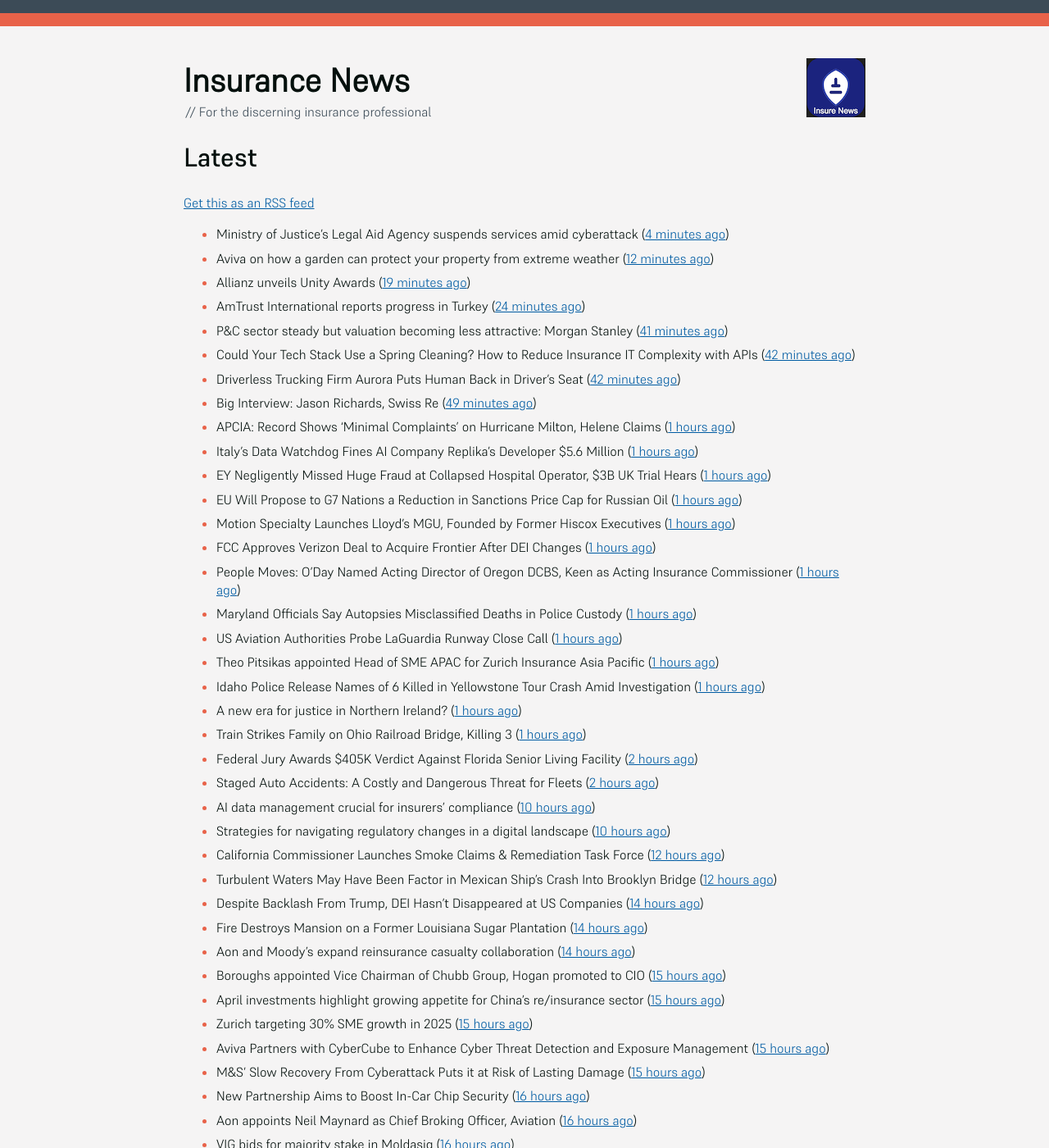
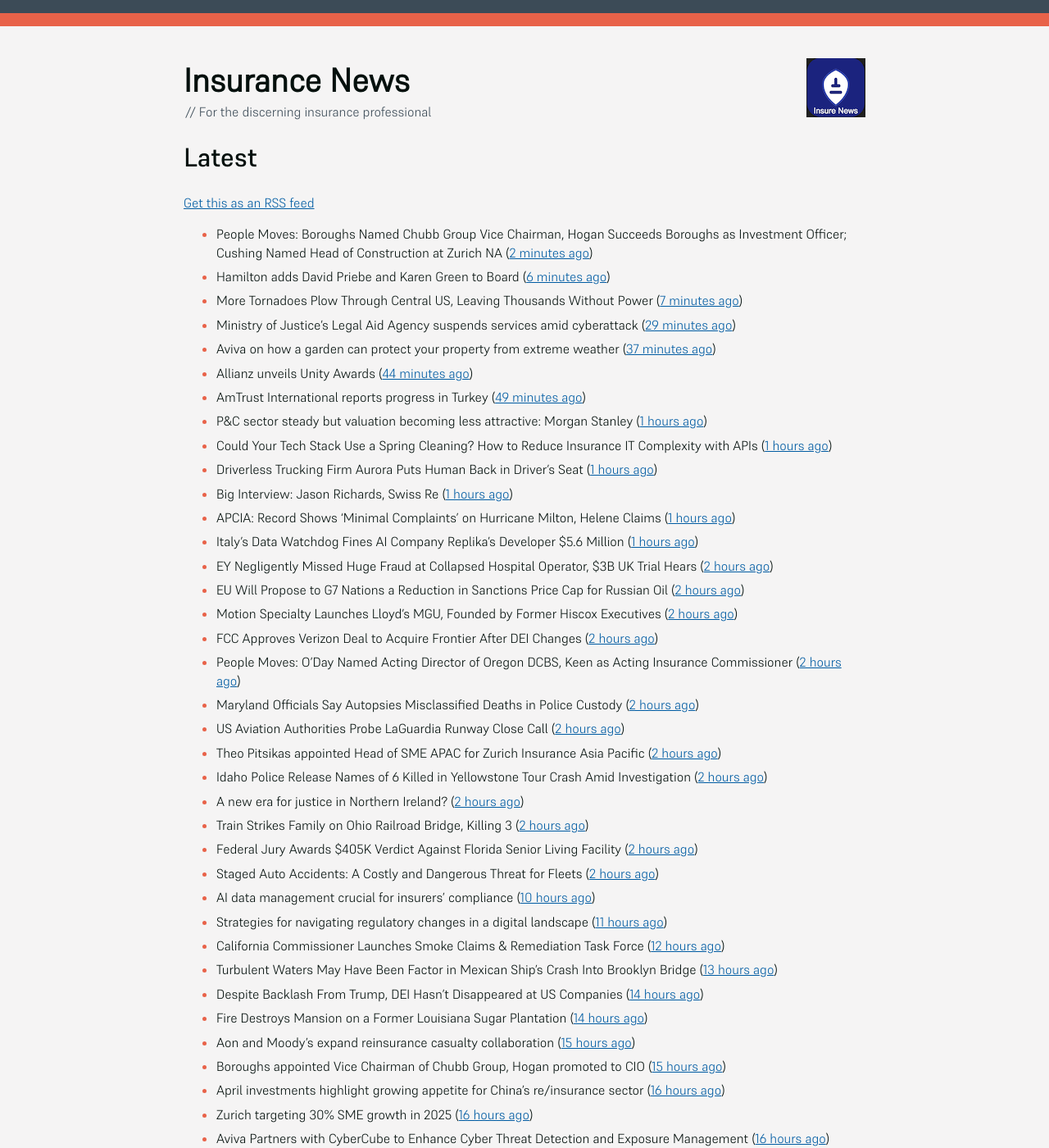
Before and after one commit to mat-0/feeds.thechels.uk, a Jekyll site: the page built from index.md, in a window 1280 px wide and 1400 px high. Shown: the whole window at 82% size. Built offline with Jekyll 4.4.1, drawn with Linux system fonts in a browser that asks for light colours; some of the changed text lies outside the part shown.

Commit message:
New Feed

```diff
--- a/index.md
+++ b/index.md
@@ -8,71 +8,71 @@ description: Latest Updates
 [Get this as an RSS feed](/feed.rss)
 
 <!-- news_marker starts -->
-- Ministry of Justice's Legal Aid Agency suspends services amid cyberattack ([4 minutes ago](https://www.insurancebusinessmag.com/uk/news/cyber/ministry-of-justices-legal-aid-agency-suspends-services-amid-cyberattack-536241.aspx))
-- Aviva on how a garden can protect your property from extreme weather ([12 minutes ago](https://www.insurancebusinessmag.com/uk/news/property-insurance/aviva-on-how-a-garden-can-protect-your-property-from-extreme-weather-536238.aspx))
-- Allianz unveils Unity Awards ([19 minutes ago](https://www.insurancebusinessmag.com/uk/news/breaking-news/allianz-unveils-unity-awards-536237.aspx))
-- AmTrust International reports progress in Turkey ([24 minutes ago](https://www.insurancebusinessmag.com/uk/news/breaking-news/amtrust-international-reports-progress-in-turkey-536236.aspx))
-- P&C sector steady but valuation becoming less attractive: Morgan Stanley ([41 minutes ago](https://www.reinsurancene.ws/pc-sector-steady-but-valuation-becoming-less-attractive-morgan-stanley/))
-- Could Your Tech Stack Use a Spring Cleaning? How to Reduce Insurance IT Complexity with APIs ([42 minutes ago](https://www.insurancejournal.com/blogs/agentsync/2025/05/20/822951.htm))
-- Driverless Trucking Firm Aurora Puts Human Back in Driver’s Seat ([42 minutes ago](https://www.insurancejournal.com/news/southcentral/2025/05/20/824443.htm))
-- Big Interview: Jason Richards, Swiss Re ([49 minutes ago](https://www.postonline.co.uk/reinsurance/7957541/big-interview-jason-richards-swiss-re))
+- People Moves: Boroughs Named Chubb Group Vice Chairman, Hogan Succeeds Boroughs as Investment Officer; Cushing Named Head of Construction at Zurich NA ([2 minutes ago](https://www.insurancejournal.com/news/national/2025/05/20/824390.htm))
+- Hamilton adds David Priebe and Karen Green to Board ([6 minutes ago](https://www.reinsurancene.ws/hamilton-adds-david-priebe-and-karen-green-to-board/))
+- More Tornadoes Plow Through Central US, Leaving Thousands Without Power ([7 minutes ago](https://www.insurancejournal.com/news/southeast/2025/05/20/824450.htm))
+- Ministry of Justice's Legal Aid Agency suspends services amid cyberattack ([29 minutes ago](https://www.insurancebusinessmag.com/uk/news/cyber/ministry-of-justices-legal-aid-agency-suspends-services-amid-cyberattack-536241.aspx))
+- Aviva on how a garden can protect your property from extreme weather ([37 minutes ago](https://www.insurancebusinessmag.com/uk/news/property-insurance/aviva-on-how-a-garden-can-protect-your-property-from-extreme-weather-536238.aspx))
+- Allianz unveils Unity Awards ([44 minutes ago](https://www.insurancebusinessmag.com/uk/news/breaking-news/allianz-unveils-unity-awards-536237.aspx))
+- AmTrust International reports progress in Turkey ([49 minutes ago](https://www.insurancebusinessmag.com/uk/news/breaking-news/amtrust-international-reports-progress-in-turkey-536236.aspx))
+- P&C sector steady but valuation becoming less attractive: Morgan Stanley ([1 hours ago](https://www.reinsurancene.ws/pc-sector-steady-but-valuation-becoming-less-attractive-morgan-stanley/))
+- Could Your Tech Stack Use a Spring Cleaning? How to Reduce Insurance IT Complexity with APIs ([1 hours ago](https://www.insurancejournal.com/blogs/agentsync/2025/05/20/822951.htm))
+- Driverless Trucking Firm Aurora Puts Human Back in Driver’s Seat ([1 hours ago](https://www.insurancejournal.com/news/southcentral/2025/05/20/824443.htm))
+- Big Interview: Jason Richards, Swiss Re ([1 hours ago](https://www.postonline.co.uk/reinsurance/7957541/big-interview-jason-richards-swiss-re))
 - APCIA: Record Shows ‘Minimal Complaints’ on Hurricane Milton, Helene Claims ([1 hours ago](https://www.insurancejournal.com/news/national/2025/05/20/824364.htm))
 - Italy’s Data Watchdog Fines AI Company Replika’s Developer $5.6 Million ([1 hours ago](https://www.insurancejournal.com/news/international/2025/05/20/824403.htm))
-- EY Negligently Missed Huge Fraud at Collapsed Hospital Operator, $3B UK Trial Hears ([1 hours ago](https://www.insurancejournal.com/news/international/2025/05/20/824369.htm))
-- EU Will Propose to G7 Nations a Reduction in Sanctions Price Cap for Russian Oil ([1 hours ago](https://www.insurancejournal.com/news/international/2025/05/20/824398.htm))
-- Motion Specialty Launches Lloyd’s MGU, Founded by Former Hiscox Executives ([1 hours ago](https://www.insurancejournal.com/news/international/2025/05/20/824409.htm))
-- FCC Approves Verizon Deal to Acquire Frontier After DEI Changes ([1 hours ago](https://www.insurancejournal.com/news/national/2025/05/20/824415.htm))
-- People Moves: O’Day Named Acting Director of Oregon DCBS, Keen as Acting Insurance Commissioner ([1 hours ago](https://www.insurancejournal.com/news/west/2025/05/20/824095.htm))
-- Maryland Officials Say Autopsies Misclassified Deaths in Police Custody ([1 hours ago](https://www.insurancejournal.com/news/east/2025/05/20/824439.htm))
-- US Aviation Authorities Probe LaGuardia Runway Close Call ([1 hours ago](https://www.insurancejournal.com/news/east/2025/05/20/824432.htm))
-- Theo Pitsikas appointed Head of SME APAC for Zurich Insurance Asia Pacific ([1 hours ago](https://www.reinsurancene.ws/theo-pitsikas-appointed-head-of-sme-apac-for-zurich-insurance-asia-pacific/))
-- Idaho Police Release Names of 6 Killed in Yellowstone Tour Crash Amid Investigation ([1 hours ago](https://www.insurancejournal.com/news/west/2025/05/20/824420.htm))
-- A new era for justice in Northern Ireland? ([1 hours ago](https://www.postonline.co.uk/claims/7957782/a-new-era-for-justice-in-northern-ireland))
-- Train Strikes Family on Ohio Railroad Bridge, Killing 3 ([1 hours ago](https://www.insurancejournal.com/news/midwest/2025/05/20/824453.htm))
+- EY Negligently Missed Huge Fraud at Collapsed Hospital Operator, $3B UK Trial Hears ([2 hours ago](https://www.insurancejournal.com/news/international/2025/05/20/824369.htm))
+- EU Will Propose to G7 Nations a Reduction in Sanctions Price Cap for Russian Oil ([2 hours ago](https://www.insurancejournal.com/news/international/2025/05/20/824398.htm))
+- Motion Specialty Launches Lloyd’s MGU, Founded by Former Hiscox Executives ([2 hours ago](https://www.insurancejournal.com/news/international/2025/05/20/824409.htm))
+- FCC Approves Verizon Deal to Acquire Frontier After DEI Changes ([2 hours ago](https://www.insurancejournal.com/news/national/2025/05/20/824415.htm))
+- People Moves: O’Day Named Acting Director of Oregon DCBS, Keen as Acting Insurance Commissioner ([2 hours ago](https://www.insurancejournal.com/news/west/2025/05/20/824095.htm))
+- Maryland Officials Say Autopsies Misclassified Deaths in Police Custody ([2 hours ago](https://www.insurancejournal.com/news/east/2025/05/20/824439.htm))
+- US Aviation Authorities Probe LaGuardia Runway Close Call ([2 hours ago](https://www.insurancejournal.com/news/east/2025/05/20/824432.htm))
+- Theo Pitsikas appointed Head of SME APAC for Zurich Insurance Asia Pacific ([2 hours ago](https://www.reinsurancene.ws/theo-pitsikas-appointed-head-of-sme-apac-for-zurich-insurance-asia-pacific/))
+- Idaho Police Release Names of 6 Killed in Yellowstone Tour Crash Amid Investigation ([2 hours ago](https://www.insurancejournal.com/news/west/2025/05/20/824420.htm))
+- A new era for justice in Northern Ireland? ([2 hours ago](https://www.postonline.co.uk/claims/7957782/a-new-era-for-justice-in-northern-ireland))
+- Train Strikes Family on Ohio Railroad Bridge, Killing 3 ([2 hours ago](https://www.insurancejournal.com/news/midwest/2025/05/20/824453.htm))
 - Federal Jury Awards $405K Verdict Against Florida Senior Living Facility ([2 hours ago](https://www.insurancejournal.com/news/southeast/2025/05/20/824447.htm))
 - Staged Auto Accidents: A Costly and Dangerous Threat for Fleets ([2 hours ago](https://www.insurancejournal.com/blogs/iat/2025/05/20/822221.htm))
 - AI data management crucial for insurers' compliance ([10 hours ago](https://www.dig-in.com/news/ai-data-management-crucial-for-insurers-compliance))
-- Strategies for navigating regulatory changes in a digital landscape ([10 hours ago](https://www.dig-in.com/opinion/strategies-for-navigating-federal-and-state-regulations))
+- Strategies for navigating regulatory changes in a digital landscape ([11 hours ago](https://www.dig-in.com/opinion/strategies-for-navigating-federal-and-state-regulations))
 - California Commissioner Launches Smoke Claims & Remediation Task Force ([12 hours ago](https://www.insurancejournal.com/news/west/2025/05/19/824395.htm))
-- Turbulent Waters May Have Been Factor in Mexican Ship’s Crash Into Brooklyn Bridge ([12 hours ago](https://www.insurancejournal.com/news/east/2025/05/19/824334.htm))
+- Turbulent Waters May Have Been Factor in Mexican Ship’s Crash Into Brooklyn Bridge ([13 hours ago](https://www.insurancejournal.com/news/east/2025/05/19/824334.htm))
 - Despite Backlash From Trump, DEI Hasn’t Disappeared at US Companies ([14 hours ago](https://www.insurancejournal.com/news/national/2025/05/19/824379.htm))
 - Fire Destroys Mansion on a Former Louisiana Sugar Plantation ([14 hours ago](https://www.insurancejournal.com/news/southcentral/2025/05/19/824378.htm))
-- Aon and Moody’s expand reinsurance casualty collaboration ([14 hours ago](https://www.reinsurancene.ws/aon-and-moodys-expand-reinsurance-casualty-collaboration/))
+- Aon and Moody’s expand reinsurance casualty collaboration ([15 hours ago](https://www.reinsurancene.ws/aon-and-moodys-expand-reinsurance-casualty-collaboration/))
 - Boroughs appointed Vice Chairman of Chubb Group, Hogan promoted to CIO ([15 hours ago](https://www.reinsurancene.ws/boroughs-appointed-vice-chairman-of-chubb-group-hogan-promoted-to-cio/))
-- April investments highlight growing appetite for China’s re/insurance sector ([15 hours ago](https://www.reinsurancene.ws/april-investments-highlight-growing-appetite-for-chinas-re-insurance-sector/))
-- Zurich targeting 30% SME growth in 2025 ([15 hours ago](https://www.postonline.co.uk/news/7957779/zurich-targeting-30-sme-growth-in-2025))
-- Aviva Partners with CyberCube to Enhance Cyber Threat Detection and Exposure Management ([15 hours ago](https://www.insurtechinsights.com/aviva-partners-with-cybercube-to-enhance-cyber-threat-detection-and-exposure-management/))
-- M&S’ Slow Recovery From Cyberattack Puts it at Risk of Lasting Damage ([15 hours ago](https://www.insurancejournal.com/news/international/2025/05/19/824356.htm))
+- April investments highlight growing appetite for China’s re/insurance sector ([16 hours ago](https://www.reinsurancene.ws/april-investments-highlight-growing-appetite-for-chinas-re-insurance-sector/))
+- Zurich targeting 30% SME growth in 2025 ([16 hours ago](https://www.postonline.co.uk/news/7957779/zurich-targeting-30-sme-growth-in-2025))
+- Aviva Partners with CyberCube to Enhance Cyber Threat Detection and Exposure Management ([16 hours ago](https://www.insurtechinsights.com/aviva-partners-with-cybercube-to-enhance-cyber-threat-detection-and-exposure-management/))
+- M&S’ Slow Recovery From Cyberattack Puts it at Risk of Lasting Damage ([16 hours ago](https://www.insurancejournal.com/news/international/2025/05/19/824356.htm))
 - New Partnership Aims to Boost In-Car Chip Security ([16 hours ago](https://insurance-edge.net/2025/05/19/new-partnership-aims-to-boost-in-car-chip-security/))
 - Aon appoints Neil Maynard as Chief Broking Officer, Aviation ([16 hours ago](https://www.reinsurancene.ws/aon-appoints-neil-maynard-as-chief-broking-officer-aviation/))
-- VIG bids for majority stake in Moldasig ([16 hours ago](https://www.reinsurancene.ws/vig-bids-for-majority-stake-in-moldasig/))
-- UK Legal Aid Hack Includes ‘Significant Amount’ of Personal Data ([16 hours ago](https://www.insurancejournal.com/news/international/2025/05/19/824353.htm))
+- VIG bids for majority stake in Moldasig ([17 hours ago](https://www.reinsurancene.ws/vig-bids-for-majority-stake-in-moldasig/))
+- UK Legal Aid Hack Includes ‘Significant Amount’ of Personal Data ([17 hours ago](https://www.insurancejournal.com/news/international/2025/05/19/824353.htm))
 - Inigo, Johnson & Johnson backed Motion Specialty becomes Lloyd’s coverholder ([17 hours ago](https://www.reinsurancene.ws/inigo-johnson-johnson-backed-motion-specialty-becomes-lloyds-coverholder/))
 - How Aviva is redefining mid-market support ([17 hours ago](https://www.insurancebusinessmag.com/uk/news/breaking-news/how-aviva-is-redefining-midmarket-support-535375.aspx))
 - People Moves: Castillo to Head Protecdiv’s Construction; Snyder Joins Mass. Workers’ Comp Council ([17 hours ago](https://www.insurancejournal.com/news/east/2025/05/19/823716.htm))
 - Q1 Shows ‘Clear’ Signs of Commercial P/C Softening, Says CIAB ([17 hours ago](https://www.insurancejournal.com/news/national/2025/05/19/824328.htm))
-- Severe Weather Leaves at Least 27 Dead, Including 18 in Kentucky ([17 hours ago](https://www.insurancejournal.com/news/southeast/2025/05/19/824341.htm))
-- Aviva Highlights The Loss of Lawns and Gardens ([17 hours ago](https://insurance-edge.net/2025/05/19/aviva-highlights-the-loss-of-lawns-and-gardens/))
-- I’m very positive on where the legacy market is and where it’s going: RiverStone International Group CFO ([17 hours ago](https://www.reinsurancene.ws/im-very-positive-on-where-the-legacy-market-is-and-where-its-going-riverstone-international-group-cfo/))
-- Storms, Tornadoes Hit Kentucky and St. Louis as More Weather Approaches ([17 hours ago](https://www.insurancejournal.com/news/southeast/2025/05/19/824329.htm))
-- TELUS Health Acquires Workplace Options in $500 Million Deal, Accelerates Global Wellbeing Ambitions with GTCR Investment ([17 hours ago](https://www.insurtechinsights.com/telus-health-acquires-workplace-options-in-500-million-deal-accelerates-global-wellbeing-ambitions-with-gtcr-investment/))
-- Canopius adds Zhang as Head of Claims & Chiu as Regional Strategy & Transformation Lead, APAC ([18 hours ago](https://www.reinsurancene.ws/canopius-adds-zhang-as-head-of-claims-chiu-as-regional-strategy-transformation-lead-apac/))
-- BIBA 2025: Young Broker of The Year ([18 hours ago](https://insurance-edge.net/2025/05/19/biba-2025-young-broker-of-the-year/))
+- Aviva Highlights The Loss of Lawns and Gardens ([18 hours ago](https://insurance-edge.net/2025/05/19/aviva-highlights-the-loss-of-lawns-and-gardens/))
+- I’m very positive on where the legacy market is and where it’s going: RiverStone International Group CFO ([18 hours ago](https://www.reinsurancene.ws/im-very-positive-on-where-the-legacy-market-is-and-where-its-going-riverstone-international-group-cfo/))
+- TELUS Health Acquires Workplace Options in $500 Million Deal, Accelerates Global Wellbeing Ambitions with GTCR Investment ([18 hours ago](https://www.insurtechinsights.com/telus-health-acquires-workplace-options-in-500-million-deal-accelerates-global-wellbeing-ambitions-with-gtcr-investment/))
+- BIBA 2025: Young Broker of The Year ([19 hours ago](https://insurance-edge.net/2025/05/19/biba-2025-young-broker-of-the-year/))
 - Industry reaction to the Law Comission’s will reform report ([19 hours ago](https://ifamagazine.com/industry-reaction-to-the-law-comissions-will-reform-report/))
-- How can brokers ensure responsible AI usage in insurance operations? ([19 hours ago](https://www.insurancebusinessmag.com/uk/news/technology/how-can-brokers-ensure-responsible-ai-usage-in-insurance-operations-536137.aspx))
-- Allstate Becomes Corporate Partner of Chicago Quantum Exchange to Advance Quantum Computing in Insurance ([19 hours ago](https://www.insurtechinsights.com/allstate-becomes-corporate-partner-of-chicago-quantum-exchange-to-advance-quantum-computing-in-insurance/))
-- Why sustainable repairs and net zero goals are critical for brokers ([19 hours ago](https://www.insurancebusinessmag.com/uk/news/environmental/why-sustainable-repairs-and-net-zero-goals-are-critical-for-brokers-536136.aspx))
-- Markel’s Galjaard outlines plan to double the UK business ([19 hours ago](https://www.postonline.co.uk/news/7957775/markels-galjaard-outlines-plan-to-double-the-uk-business))
-- Rebekah Clement steps down from Lloyd's ([19 hours ago](https://www.insurancebusinessmag.com/uk/news/breaking-news/rebekah-clement-steps-down-from-lloyds-536135.aspx))
-- Brokers prefer bespoke MGA offerings over general market products – report ([19 hours ago](https://www.insurancebusinessmag.com/uk/news/breaking-news/brokers-prefer-bespoke-mga-offerings-over-general-market-products--report-536134.aspx))
-- UK Govt Offers Snapshot of Digital ID Market: Key Firms, Trends etc. ([19 hours ago](https://insurance-edge.net/2025/05/19/uk-govt-offers-snapshot-of-digital-id-market-key-firms-trends-etc/))
-- New Broker Survey Reveals Demand For Specialist Risk Cover ([19 hours ago](https://insurance-edge.net/2025/05/19/new-broker-survey-reveals-demand-for-specialist-risk-cover/))
+- How can brokers ensure responsible AI usage in insurance operations? ([20 hours ago](https://www.insurancebusinessmag.com/uk/news/technology/how-can-brokers-ensure-responsible-ai-usage-in-insurance-operations-536137.aspx))
+- Allstate Becomes Corporate Partner of Chicago Quantum Exchange to Advance Quantum Computing in Insurance ([20 hours ago](https://www.insurtechinsights.com/allstate-becomes-corporate-partner-of-chicago-quantum-exchange-to-advance-quantum-computing-in-insurance/))
+- Why sustainable repairs and net zero goals are critical for brokers ([20 hours ago](https://www.insurancebusinessmag.com/uk/news/environmental/why-sustainable-repairs-and-net-zero-goals-are-critical-for-brokers-536136.aspx))
+- Markel’s Galjaard outlines plan to double the UK business ([20 hours ago](https://www.postonline.co.uk/news/7957775/markels-galjaard-outlines-plan-to-double-the-uk-business))
+- Rebekah Clement steps down from Lloyd's ([20 hours ago](https://www.insurancebusinessmag.com/uk/news/breaking-news/rebekah-clement-steps-down-from-lloyds-536135.aspx))
+- Brokers prefer bespoke MGA offerings over general market products – report ([20 hours ago](https://www.insurancebusinessmag.com/uk/news/breaking-news/brokers-prefer-bespoke-mga-offerings-over-general-market-products--report-536134.aspx))
+- UK Govt Offers Snapshot of Digital ID Market: Key Firms, Trends etc. ([20 hours ago](https://insurance-edge.net/2025/05/19/uk-govt-offers-snapshot-of-digital-id-market-key-firms-trends-etc/))
+- New Broker Survey Reveals Demand For Specialist Risk Cover ([20 hours ago](https://insurance-edge.net/2025/05/19/new-broker-survey-reveals-demand-for-specialist-risk-cover/))
 - HDI Global, McLarens announce key leadership appointments ([20 hours ago](https://www.insurancebusinessmag.com/uk/news/breaking-news/hdi-global-mclarens-announce-key-leadership-appointments-536132.aspx))
 - Bestow Announces New Investment Round ([20 hours ago](https://insurance-edge.net/2025/05/19/bestow-announces-new-investment-round/))
-- Allianz invests £750m in three years amid commercial ‘re-platforming’ ([20 hours ago](https://www.postonline.co.uk/news/7957771/allianz-invests-ps750m-in-three-years-amid-commercial-replatforming))
-- Aviva and CyberCube track cyber attackers’ behaviour ([20 hours ago](https://www.postonline.co.uk/news/7957778/aviva-and-cybercube-track-cyber-attackers-behaviour))
+- Allianz invests £750m in three years amid commercial ‘re-platforming’ ([21 hours ago](https://www.postonline.co.uk/news/7957771/allianz-invests-ps750m-in-three-years-amid-commercial-replatforming))
+- Aviva and CyberCube track cyber attackers’ behaviour ([21 hours ago](https://www.postonline.co.uk/news/7957778/aviva-and-cybercube-track-cyber-attackers-behaviour))
 - How does AI figure into insurers' growth plans? ([21 hours ago](https://www.dig-in.com/list/how-does-ai-figure-into-insurers-growth-plans))
-- Sedgwick’s Blunt says lack of future insurance CEOs is ‘our fault’ ([21 hours ago](https://www.postonline.co.uk/news/7957772/sedgwicks-blunt-says-lack-of-future-insurance-ceos-is-our-fault))
+- Sedgwick’s Blunt says lack of future insurance CEOs is ‘our fault’ ([22 hours ago](https://www.postonline.co.uk/news/7957772/sedgwicks-blunt-says-lack-of-future-insurance-ceos-is-our-fault))
 - Insurance figures richer than The King revealed ([22 hours ago](https://www.postonline.co.uk/news/7957777/insurance-figures-richer-than-the-king-revealed))
 - TBIG's Deva Risk acquires David Vaughan & Co ([1 days ago](https://www.insurancebusinessmag.com/uk/news/breaking-news/tbigs-deva-risk-acquires-david-vaughan-and-co-536120.aspx))
 - Rising gold prices – experts urge homeowners to check insurance ([1 days ago](https://www.insurancebusinessmag.com/uk/news/property-insurance/rising-gold-prices--experts-urge-homeowners-to-check-insurance-536119.aspx))
```
